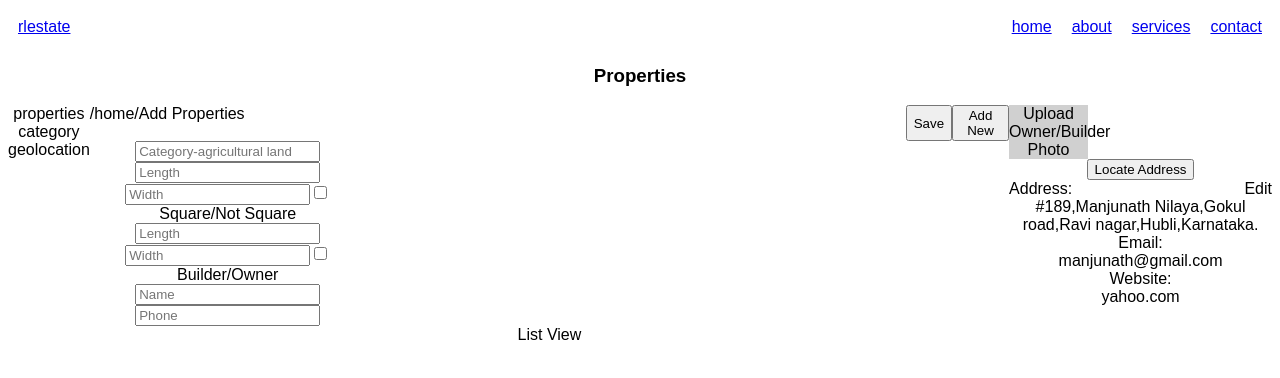
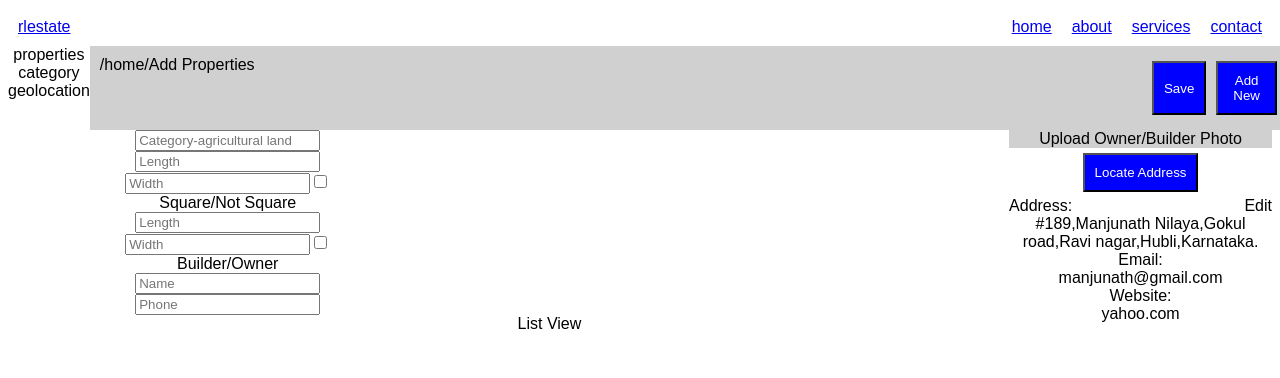
Before and after one commit to kalburgimanjunath/hubli-realestate2, a React (Create React App) app: page /properties in a window 1280 px wide. Shown: the top 378 px of the page. Built offline with nearby package versions, Linux system fonts and the light colour scheme.

Commit message:
Update properties.js

```diff
--- a/src/pages/properties.js
+++ b/src/pages/properties.js
@@ -26,32 +26,41 @@ export default function Properties() {
   const breadcrum = ["home", "Add Properties"];
   return (
     <div>
-      <h3>Properties</h3>
-      <div style={{ display: "flex", columnCount: 3 }}>
+      <div style={{ display: "flex", width: "100%" }}>
         <Sidebar />
         <div>
-          <div style={{ display: "flex" }}>
+          <div
+            style={{
+              display: "flex",
+              width: "100%",
+              backgroundColor: "#d0d0d0",
+              padding: 10,
+            }}
+          >
             <Breadcrum items={breadcrum} />
             <div style={{ display: "flex" }}>
-              <button>Save</button>
-              <button>Add New</button>
+              <button className="button button-primary">Save</button>
+              <button className="button button-primary">Add New</button>
             </div>
           </div>
+          <div style={{ display: "flex", columnCount: 2 }}>
             <div>
               <AddNew />
               <ListView />
             </div>
-          <div></div>
+            <div>
+              <div>
+                <div style={{ backgroundColor: "#d0d0d0" }}>
+                  Upload Owner/Builder Photo
+                </div>
+                <button className="button button-primary">
+                  Locate Address
+                </button>
               </div>
               <div>
-          <div>
-            <div style={{ width: "30%", backgroundColor: "#d0d0d0" }}>
-              Upload Owner/Builder Photo
-            </div>
-            <button>Locate Address</button>
-          </div>
-          <div>
-            <div style={{ display: "flex", justifyContent: "space-between" }}>
+                <div
+                  style={{ display: "flex", justifyContent: "space-between" }}
+                >
                   <div>Address:</div>
                   <div>Edit</div>
                 </div>
@@ -74,5 +83,7 @@ export default function Properties() {
             </div>
           </div>
         </div>
+      </div>
+    </div>
   );
 }
```
Lines whose indentation alone changed are shown as unchanged.
